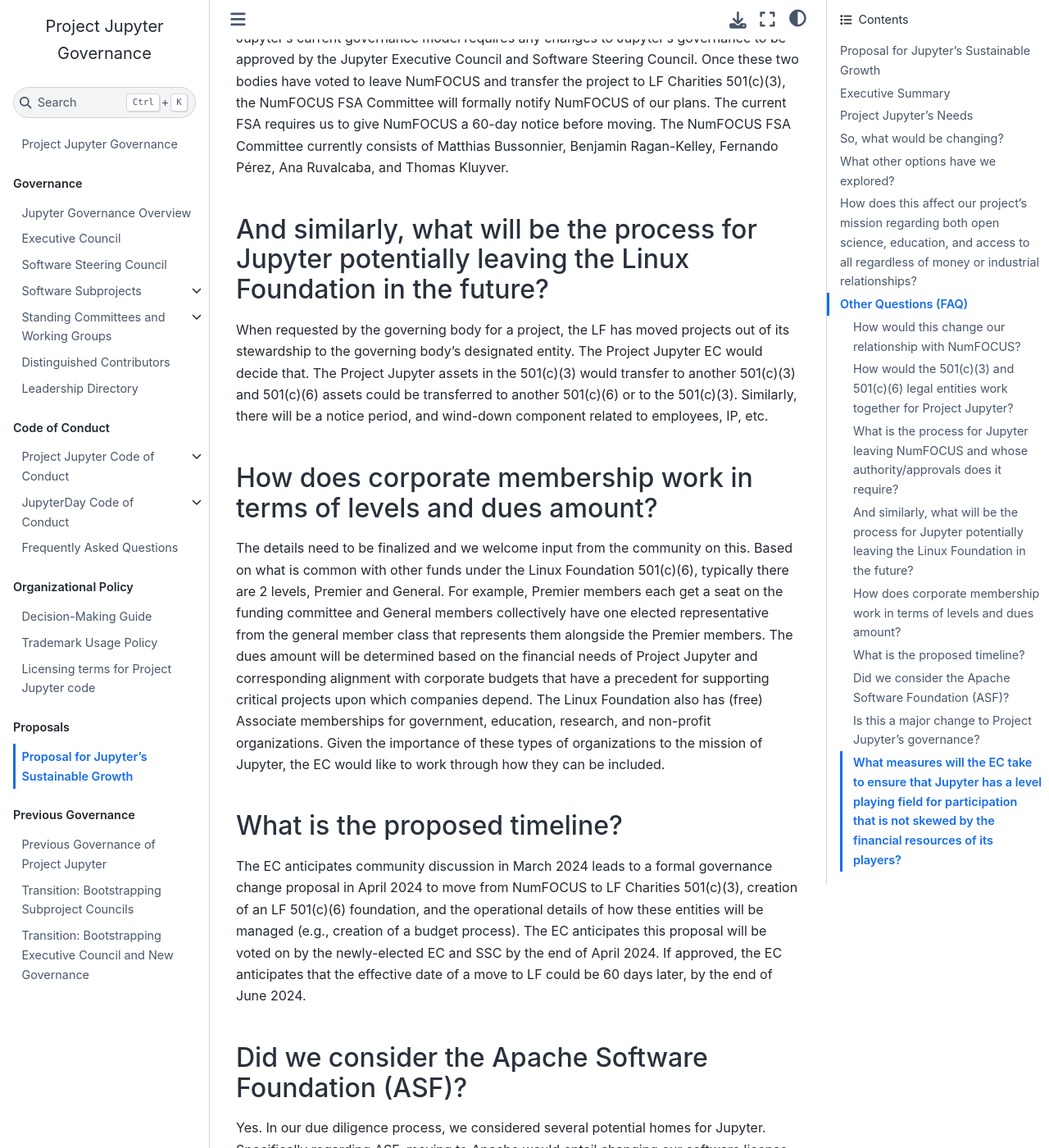
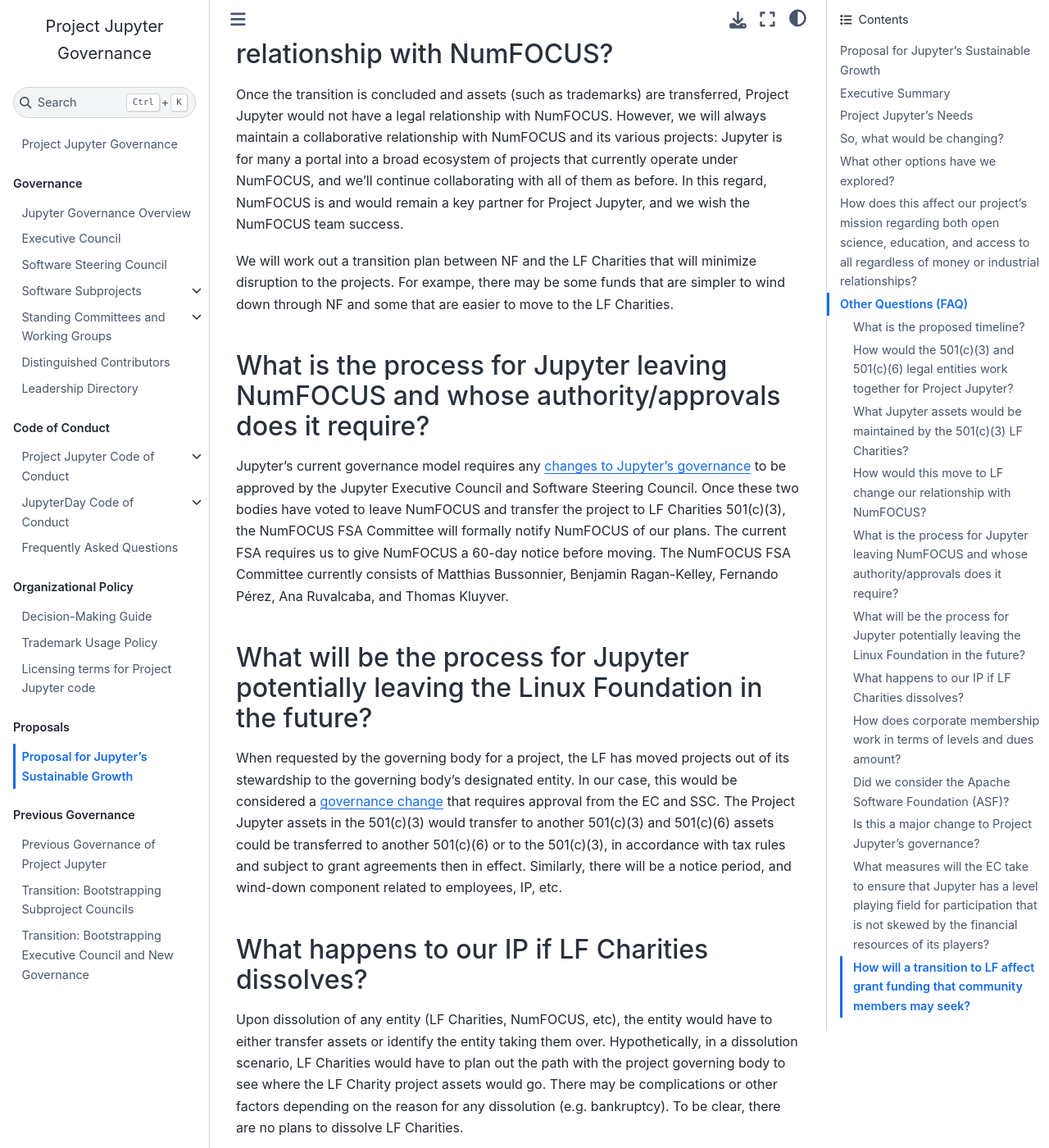
Before and after one commit to jupyter/governance, a Jupyter Book: the page built from linux-proposal.md, in a window 1280 px wide and 1400 px high, scrolled down 5158 px. Shown: the whole window at 82% size. Built offline with Jupyter Book 1.0.4 settings and Sphinx 7.4.7 and the Sphinx Book theme 1.1.4, drawn with Linux system fonts in a browser that asks for light colours; pages that are not in the unit, such as notebooks, are missing from menus; some of the changed text lies outside the part shown.

Commit message:
More answers in the LF proposal FAQ

```diff
--- a/linux-proposal.md
+++ b/linux-proposal.md
@@ -180,7 +180,33 @@
 
 # Other Questions (FAQ)
 
-## How would this change our relationship with NumFOCUS?
+## What is the proposed timeline?
+
+The EC anticipates community discussion in March 2024 leads to a formal
+governance change proposal in April 2024 to move from NumFOCUS to LF
+Charities 501(c)(3), creation of an LF 501(c)(6) foundation, and the
+operational details of how these entities will be managed (e.g.,
+creation of a budget process). The EC anticipates this proposal will be
+voted on by the newly-elected EC and SSC by the end of April 2024. If
+approved, the EC anticipates that the effective date of a move to LF
+could be 60 days later, by the end of June 2024.
+
+## How would the 501(c)(3) and 501(c)(6) legal entities work together for Project Jupyter?
+
+The Project Jupyter EC continues its current authority over funds and
+grants that go to the 501(c)(3). As explained above, the corporate
+funders to the Jupyter Foundation would have input, along with the
+Project Jupyter EC, into how Jupyter Foundation funds are allocated for
+the sustainability and growth of Project Jupyter.
+
+## What Jupyter assets would be maintained by the 501(c)(3) LF Charities?
+
+Project trademarks, domain name registrations, and GitHub account access for
+Project Jupyter GitHub organizations will be maintained by the 501(c)(3) LF
+Charities. Additionally, any 501(c)(3) contributions to Project Jupyter will be
+maintained by LF Charities and controlled by the Project Jupyter EC.
+
+## How would this move to LF change our relationship with NumFOCUS?
 
 Once the transition is concluded and assets (such as trademarks) are transferred, Project
 Jupyter would not have a legal relationship with NumFOCUS. However, we
@@ -196,18 +222,10 @@
 are simpler to wind down through NF and some that are easier to move to
 the LF Charities.
 
-## How would the 501(c)(3) and 501(c)(6) legal entities work together for Project Jupyter?
-
-The Project Jupyter EC continues its current authority over funds and
-grants that go to the 501(c)(3). As explained above, the corporate
-funders to the Jupyter Foundation would have input, along with the
-Project Jupyter EC, into how Jupyter Foundation monies are allocated for
-the sustainability and growth of the Project Jupyter.
-
 ## What is the process for Jupyter leaving NumFOCUS and whose authority/approvals does it require?
 
-Jupyter's current governance model requires any changes to Jupyter's
-governance to be approved by the Jupyter Executive Council and Software
+Jupyter's current governance model requires any [changes to Jupyter's governance](https://jupyter.org/governance/executive_council.html#shared-responsibilities-with-the-software-steering-council)
+to be approved by the Jupyter Executive Council and Software
 Steering Council. Once these two bodies have voted to leave NumFOCUS and
 transfer the project to LF Charities 501(c)(3), the NumFOCUS FSA
 Committee will formally notify NumFOCUS of our plans. The current FSA
@@ -215,15 +233,27 @@
 FSA Committee currently consists of Matthias Bussonnier, Benjamin
 Ragan-Kelley, Fernando Pérez, Ana Ruvalcaba, and Thomas Kluyver.
 
-## And similarly, what will be the process for Jupyter potentially leaving the Linux Foundation in the future?
+## What will be the process for Jupyter potentially leaving the Linux Foundation in the future?
 
 When requested by the governing body for a project, the LF has moved
 projects out of its stewardship to the governing body's designated
-entity. The Project Jupyter EC would decide that. The Project Jupyter
+entity. In our case, this would be considered a [governance change](https://jupyter.org/governance/executive_council.html#shared-responsibilities-with-the-software-steering-council)
+that requires approval from the EC and SSC. The Project Jupyter
 assets in the 501(c)(3) would transfer to another 501(c)(3) and
 501(c)(6) assets could be transferred to another 501(c)(6) or to the
-501(c)(3). Similarly, there will be a notice period, and wind-down
+501(c)(3), in accordance with tax rules and subject to grant agreements
+then in effect. Similarly, there will be a notice period, and wind-down
 component related to employees, IP, etc.
+
+## What happens to our IP if LF Charities dissolves?
+
+Upon dissolution of any entity (LF Charities, NumFOCUS, etc), the entity would
+have to either transfer assets or identify the entity taking them over.
+Hypothetically, in a dissolution scenario, LF Charities would have to plan out
+the path with the project governing body to see where the LF Charity project
+assets would go. There may be complications or other factors depending on the
+reason for any dissolution (e.g. bankruptcy). To be clear, there are no plans to
+dissolve LF Charities.
 
 ## How does corporate membership work in terms of levels and dues amount?
 
@@ -241,17 +271,6 @@
 organizations. Given the importance of these types of organizations to
 the mission of Jupyter, the EC would like to work through how they can
 be included.
-
-## What is the proposed timeline?
-
-The EC anticipates community discussion in March 2024 leads to a formal
-governance change proposal in April 2024 to move from NumFOCUS to LF
-Charities 501(c)(3), creation of an LF 501(c)(6) foundation, and the
-operational details of how these entities will be managed (e.g.,
-creation of a budget process). The EC anticipates this proposal will be
-voted on by the newly-elected EC and SSC by the end of April 2024. If
-approved, the EC anticipates that the effective date of a move to LF
-could be 60 days later, by the end of June 2024.
 
 ## Did we consider the Apache Software Foundation (ASF)?
 
@@ -280,3 +299,30 @@
 benefit of Project Jupyter and the goals that are set by the EC and the SSC. To
 ensure this, our agreement with the Linux Foundation will be to explicitly leave
 intact our current governance model as it is.
+
+## How will a transition to LF affect grant funding that community members may seek?
+
+The EC believes that the Jupyter community needs a diverse set of funding
+mechanisms to be sustainable and scale. In the past, grant funding that
+benefited Jupyter has included academic grants managed directly by universities,
+grants from private foundations that flowed through Jupyter's 501(c)(3) fiscal
+sponsor, and grants managed through other entities and foundations. We expect
+that these sorts of funding arrangements will continue to be possible under the
+LF umbrella, with community members able to seek grant funding themselves for
+Jupyter's benefit. We expect the central roles that we hire, such as an
+executive director, program manager, etc., will be active in raising central
+"backbone" funding for Jupyter and will help in the strategic coordination of
+community members  seeking additional funding.
+
+The Linux Foundation and LF Charities have both received and managed
+grant-making programs. Under the LF umbrella, if you are writing a grant and
+desire the grant funding to flow through the LF Charities Jupyter 501(c)(3)
+account, we will have a process to approve the request. The LF staff would work
+with you on the budget for the grant and any other details for the transaction,
+but would rely on you for the grant writing and reporting requirements. Each
+grant-making organization usually has terms and reporting requirements that the
+LF and the grant recipients will need to work together on. The [Tazama
+project](https://www.linuxfoundation.org/press/linux-foundation-launches-tazama-for-real-time-fraud-management)
+is an example of a recent grant LF Charities is administering from the [Bill and
+Melinda Gates
+Foundation](https://www.gatesfoundation.org/ideas/articles/open-source-financial-inclusion-tazama).
```
